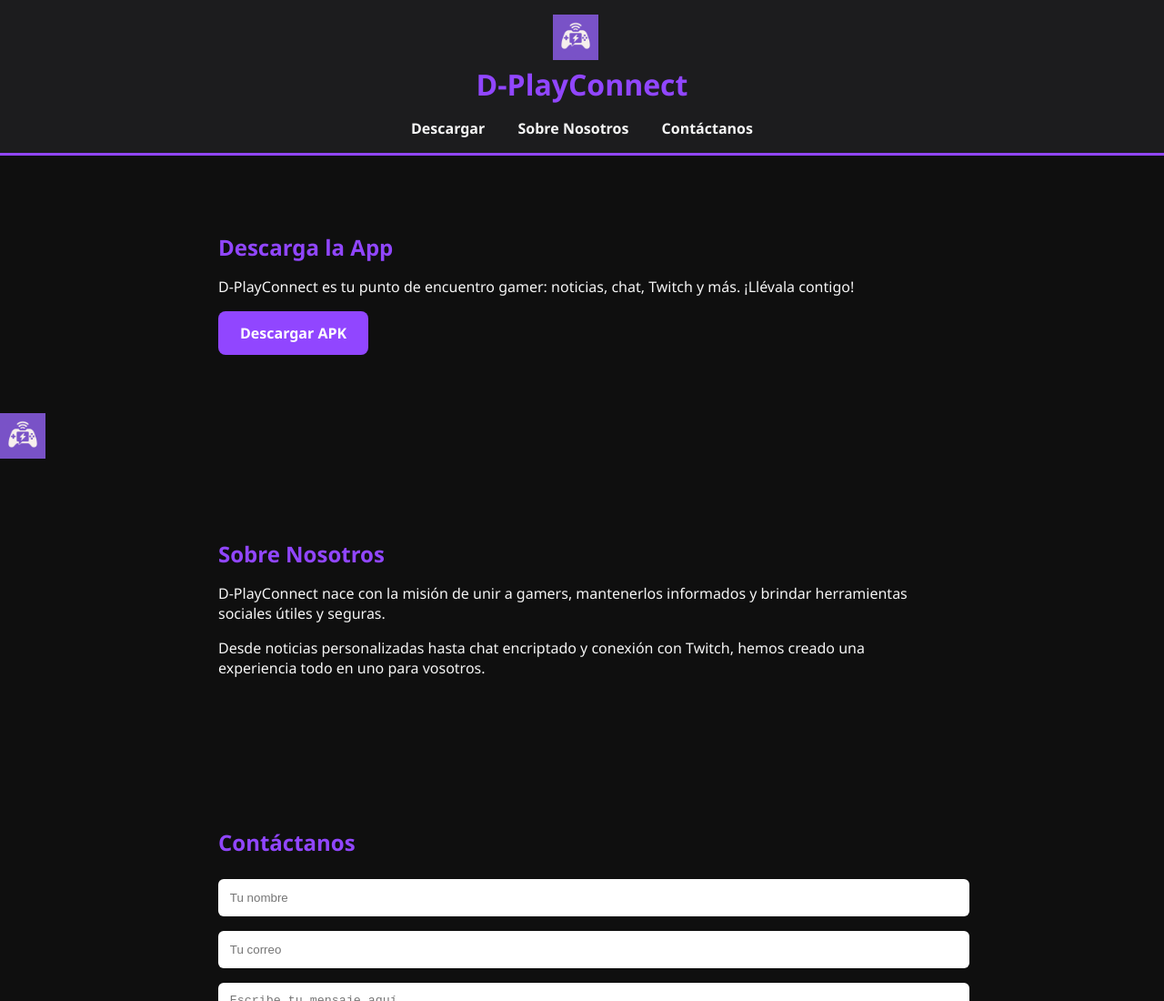
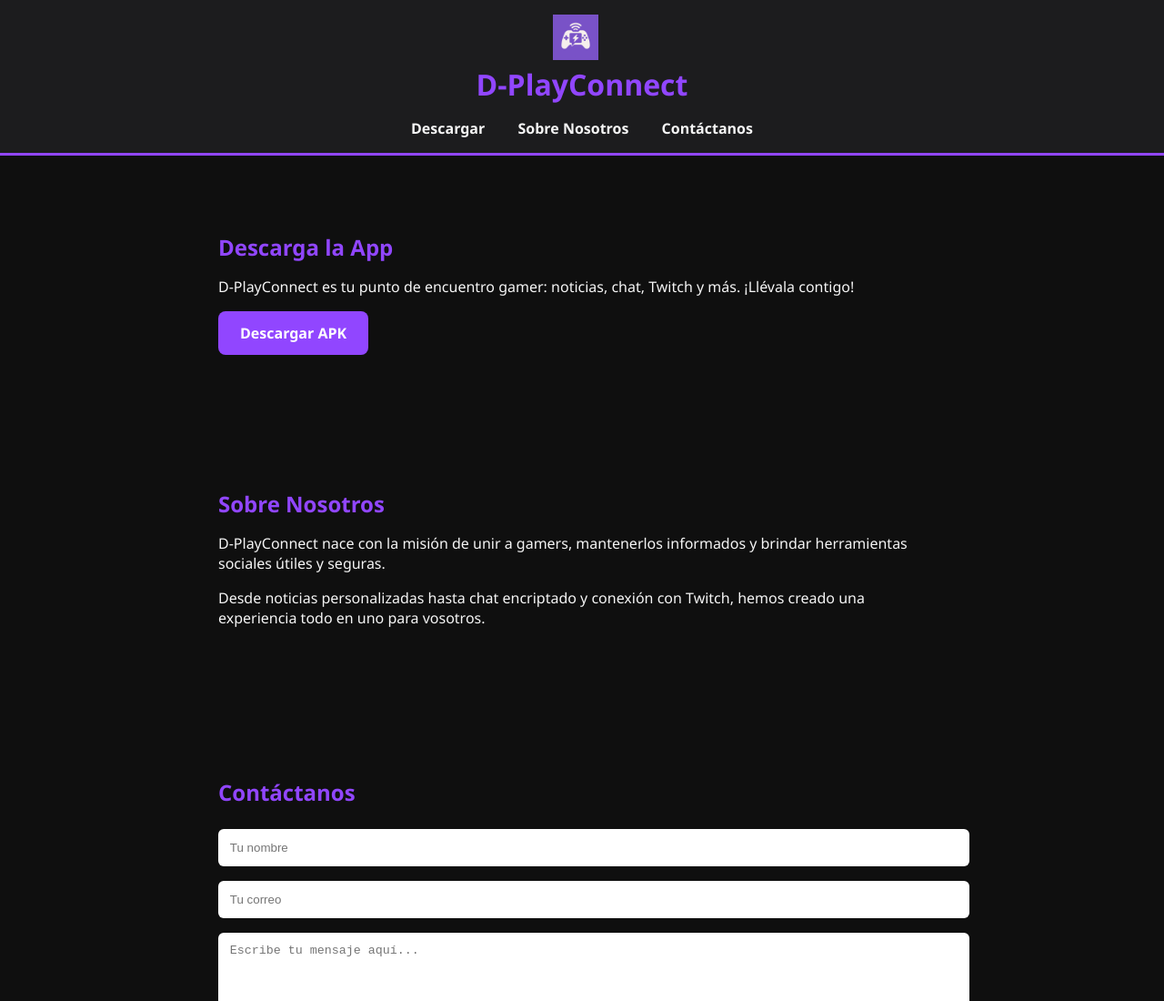
Before and after one commit to dpactir2707/web-dplayconnect, a plain HTML site: page index.html in a window 1280 px wide. Shown: the top 1100 px of the page at 91% size. Drawn offline with Linux system fonts and the light colour scheme.

Commit message:
Update index.html

```diff
--- a/index.html
+++ b/index.html
@@ -122,7 +122,6 @@
     <a href="https://github.com/dpactir2707/D-PlayConnect/releases/tag/D-PlayConnect/D-PlayConnect.apk" class="btn-download">Descargar
       APK</a>
   </div>
- <img src="LogoD-PlayConnect.png" alt="Logo de D-PlayConnect" class="logo" />
   <div id="nosotros">
     <h2>Sobre Nosotros</h2>
     <p>D-PlayConnect nace con la misión de
```
